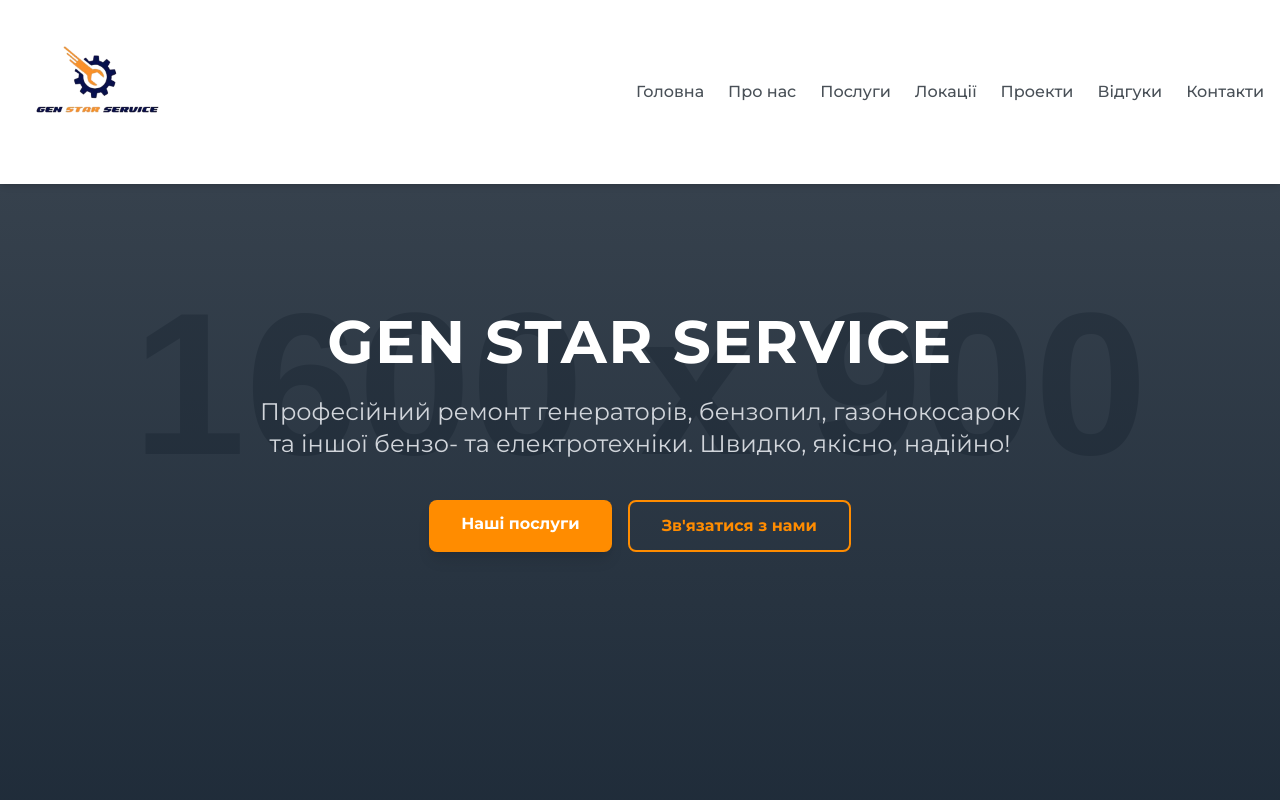
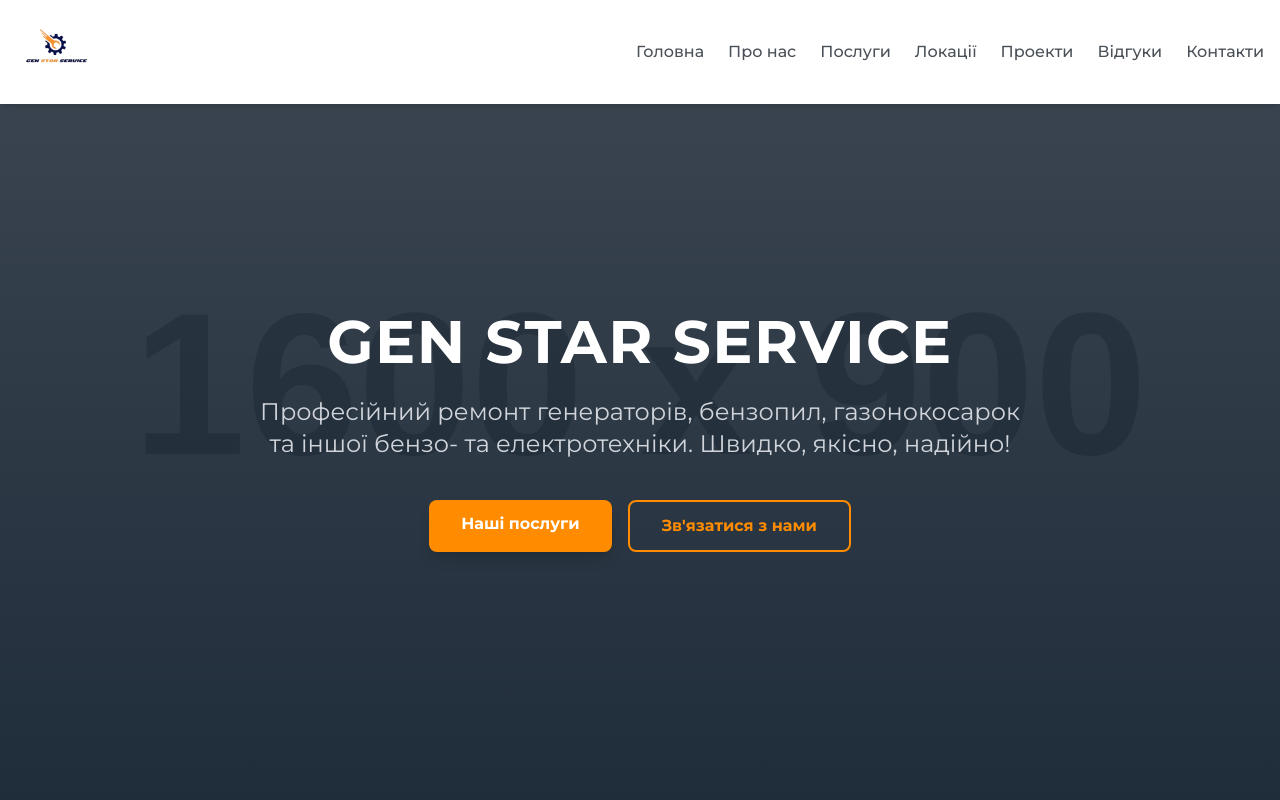
Before and after one commit to Bohdi1/gen_star_service, a plain HTML site: page index.html in a window 1280 px wide. Shown: the top 800 px of the page. Drawn offline with nearby package versions, Linux system fonts and the light colour scheme; placeholder pictures from the web are drawn by us.

Commit message:
Update index.html

```diff
--- a/index.html
+++ b/index.html
@@ -135,7 +135,7 @@
         <div class="container mx-auto px-4 py-3 flex justify-between items-center">
             <div class="flex items-center">
                 <a href="#home">
-                    <img src="img/locations/logo-genstar-light.jpg" alt="Gen Star Service Logo" class="h-40 md:h-50" onerror="this.onerror=null;this.src='https://placehold.co/180x60/FFFFFF/0A2463?text=GenStar+Service&font=montserrat';">
+                    <img src="img/locations/logo-genstar-light.jpg" alt="Gen Star Service Logo" class="h-16 md:h-20" onerror="this.onerror=null;this.src='https://placehold.co/180x60/FFFFFF/0A2463?text=GenStar+Service&font=montserrat';">
                 </a>
             </div>
 
```
